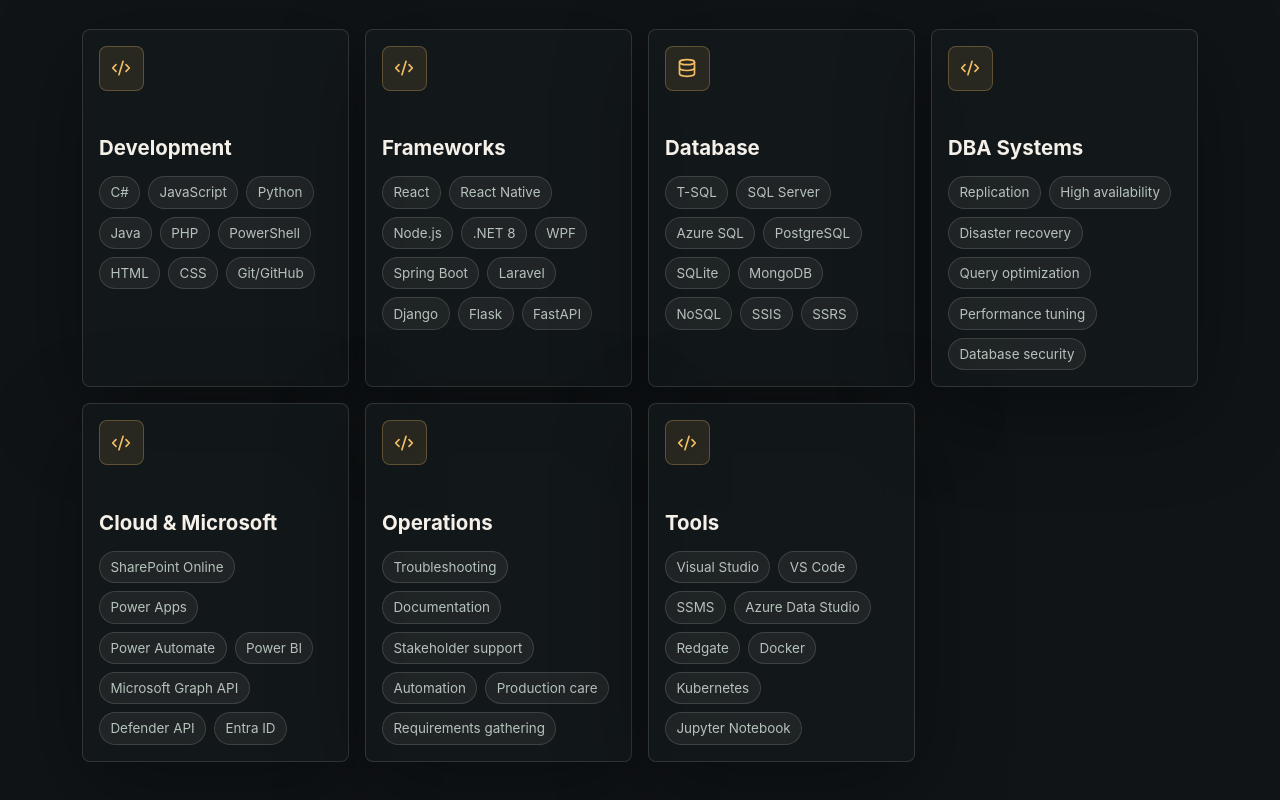
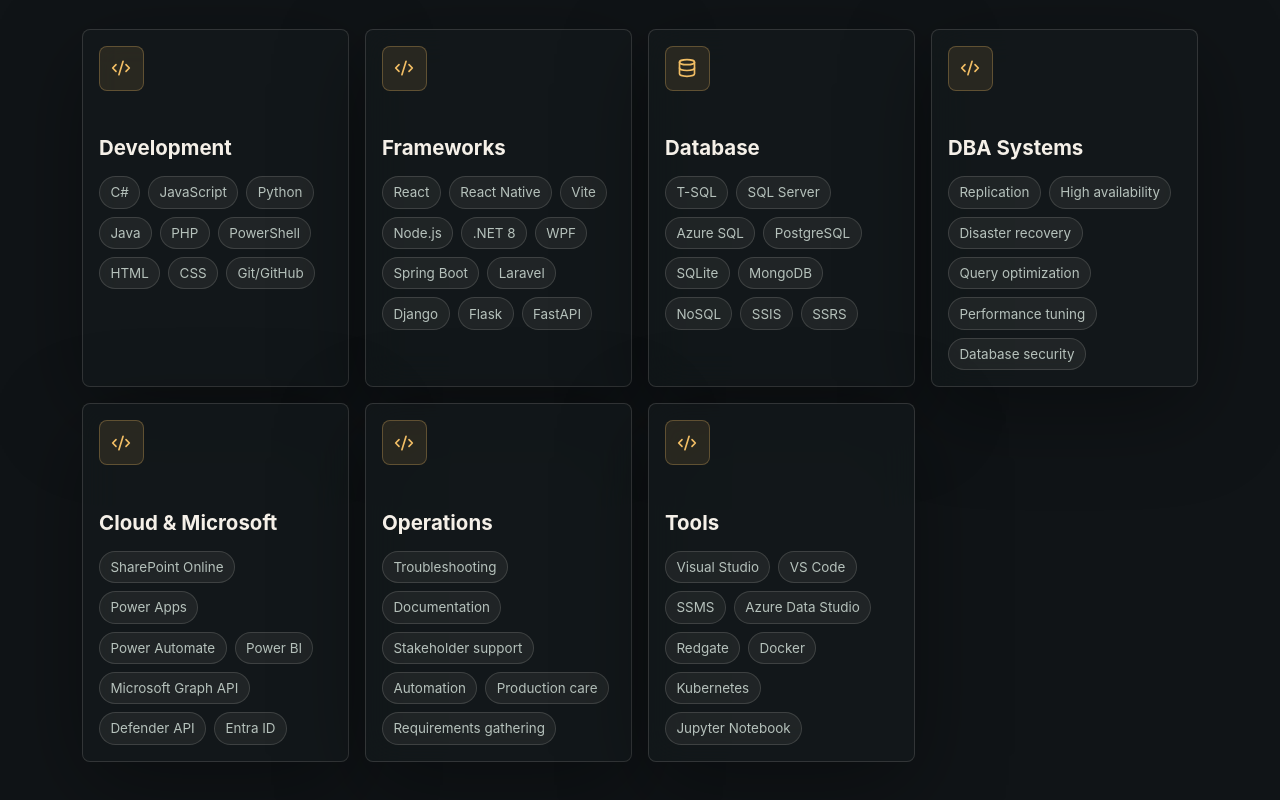
Before and after one commit to devNagy24/Interactive_Portfolio, a React (Vite) app: page / in a window 1280 px wide. Shown: the part 4690-5490 px from the top of the page. Built offline with nearby package versions, Linux system fonts and the light colour scheme.

Commit message:
Add Vite to framework skills

```diff
--- a/src/content.js
+++ b/src/content.js
@@ -162,7 +162,7 @@
   },
   {
     label: "Frameworks",
-    skills: ["React", "React Native", "Node.js", ".NET 8", "WPF", "Spring Boot", "Laravel", "Django", "Flask", "FastAPI"],
+    skills: ["React", "React Native", "Vite", "Node.js", ".NET 8", "WPF", "Spring Boot", "Laravel", "Django", "Flask", "FastAPI"],
   },
   {
     label: "Database",
```
